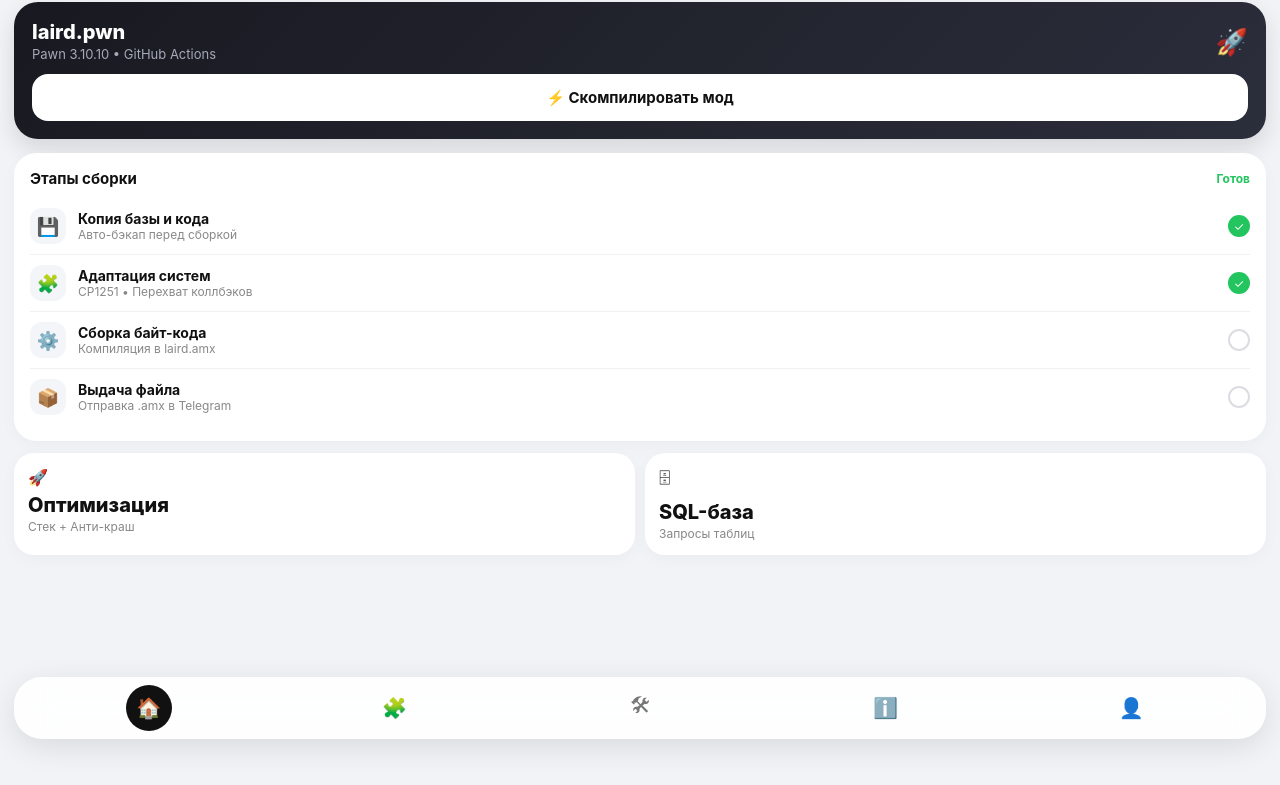
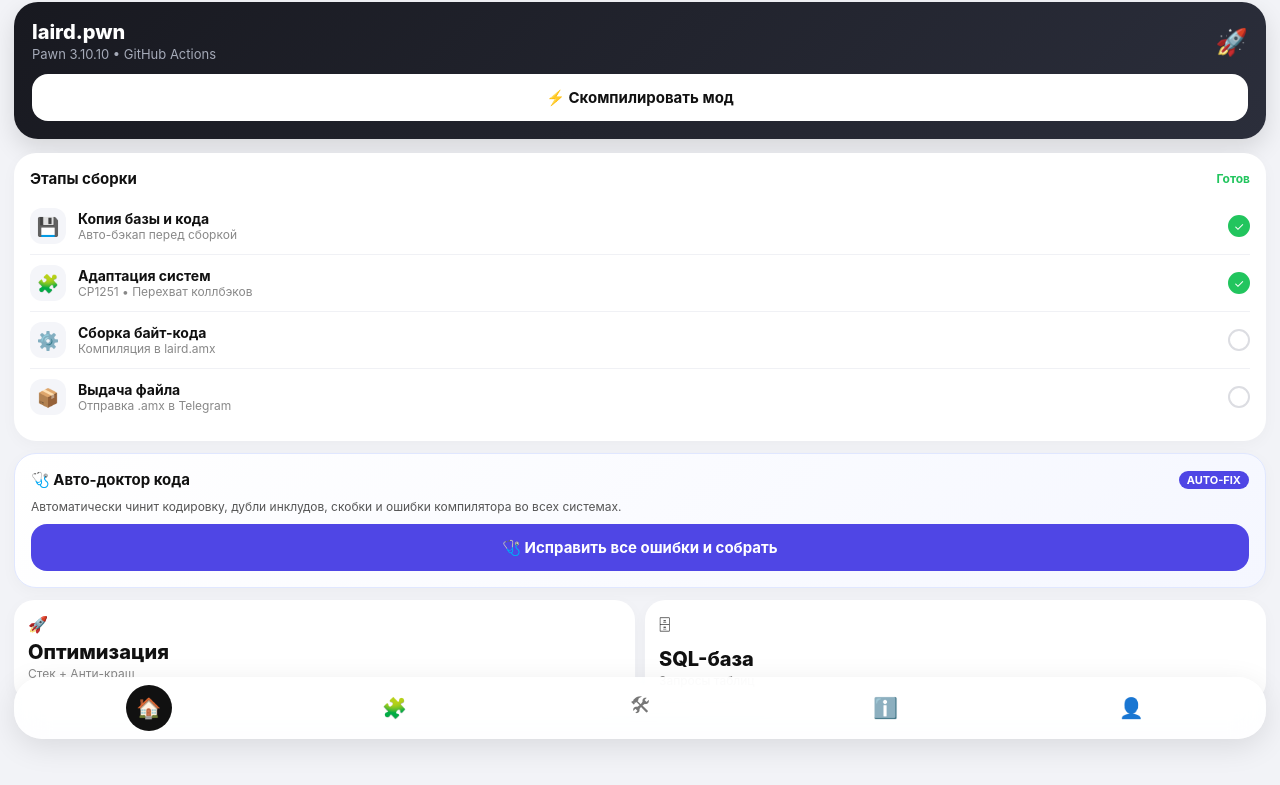
Before and after one commit to splixrussia-sketch/splix-app, a plain HTML site: page index.html in a window 1280 px wide. Shown: the part 47-832 px from the top of the page. Before the commit the page ends 800 px from the top, so only its background shows below. Drawn offline with Linux system fonts and the light colour scheme; a script that the page names is missing.

Commit message:
add_doctor

```diff
--- a/index.html
+++ b/index.html
@@ -60,6 +60,12 @@ body{background:#f2f3f7;color:#111;padding:14px 14px 96px;min-height:100vh}
     <div class="step"><div class="st-ico">🧩</div><div class="st-txt"><div class="st-t">Адаптация систем</div><div class="st-d">CP1251 • Перехват коллбэков</div></div><div class="st-chk ok" id="c2">✓</div></div>
     <div class="step"><div class="st-ico">⚙️</div><div class="st-txt"><div class="st-t">Сборка байт-кода</div><div class="st-d">Компиляция в laird.amx</div></div><div class="st-chk" id="c3"></div></div>
     <div class="step"><div class="st-ico">📦</div><div class="st-txt"><div class="st-t">Выдача файла</div><div class="st-d">Отправка .amx в Telegram</div></div><div class="st-chk" id="c4"></div></div>
+  </div>
+
+    <div class="card" style="border:1.5px solid #e0e7ff;background:linear-gradient(135deg,#fff,#f5f7ff)">
+    <div class="card-h"><span>🩺 Авто-доктор кода</span><span style="font-size:11px;background:#4f46e5;color:#fff;padding:2px 8px;border-radius:99px">AUTO-FIX</span></div>
+    <div style="font-size:12px;color:#555;margin-bottom:10px">Автоматически чинит кодировку, дубли инклудов, скобки и ошибки компилятора во всех системах.</div>
+    <button class="btn-main" style="background:#4f46e5;color:#fff" onclick="runAct('autofix')">🩺 Исправить все ошибки и собрать</button>
   </div>
 
   <div class="grid2">
```
